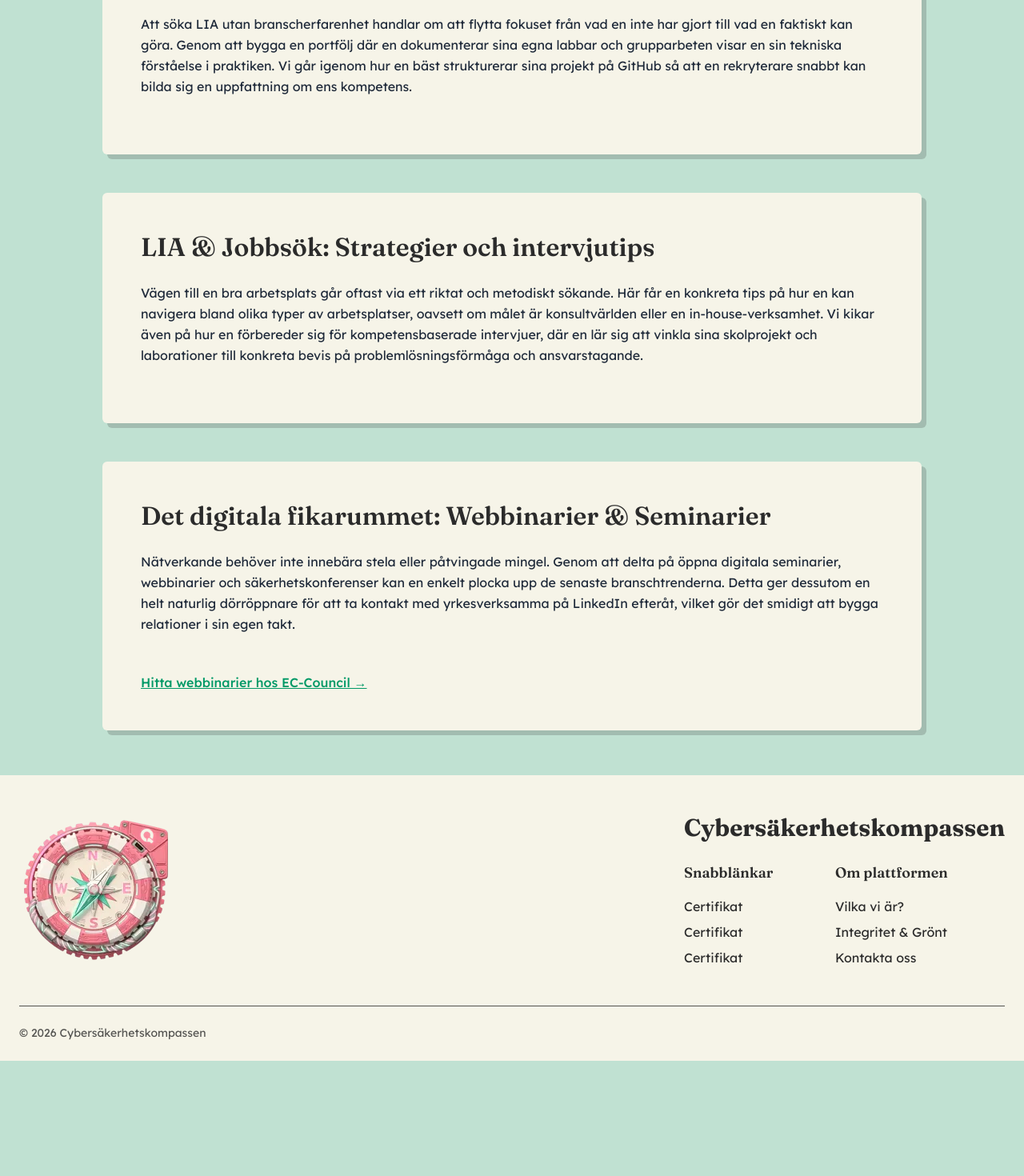
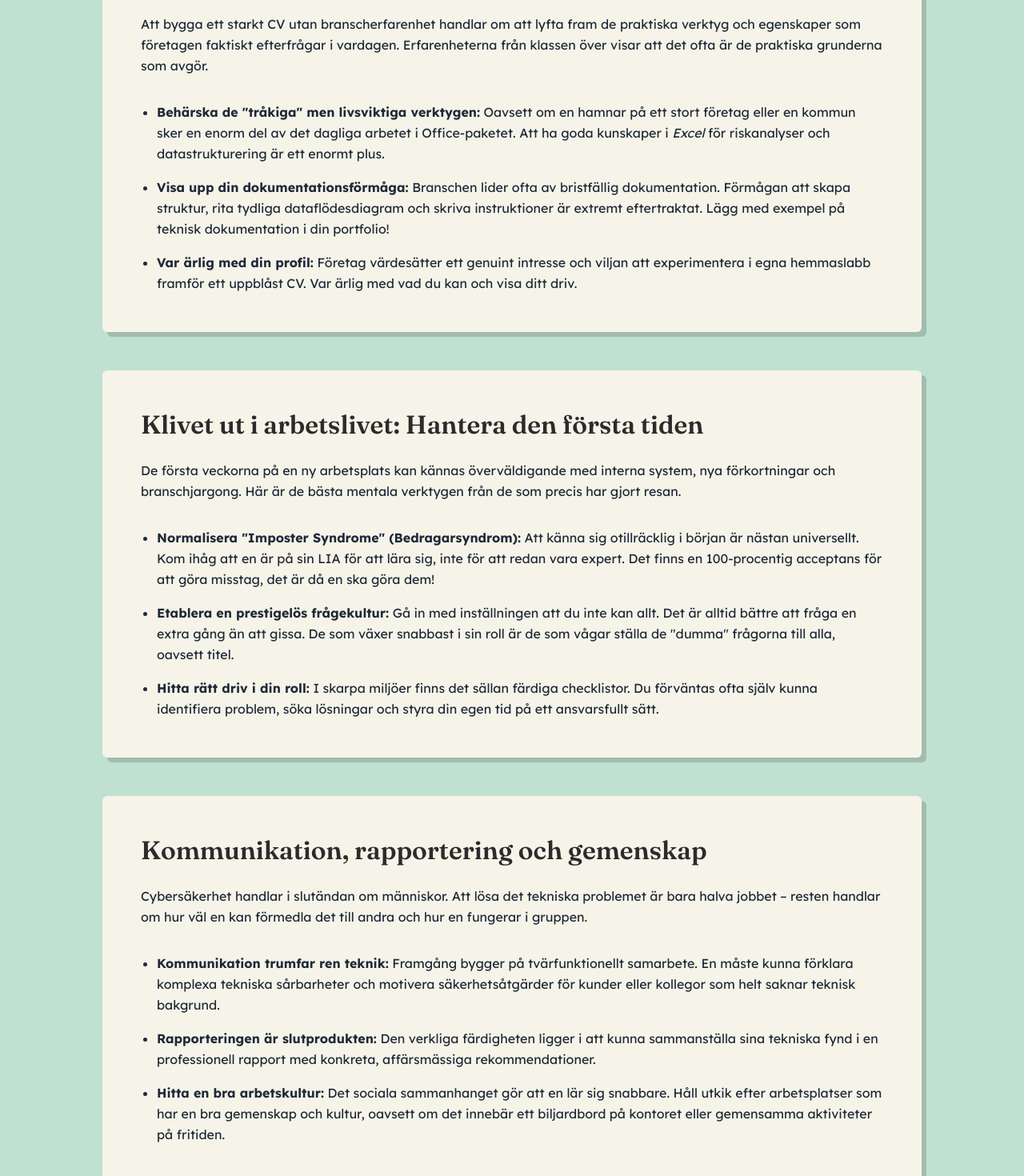
Before and after one commit to karinEkenberg/Cybersakerhetskompassen, a React (Vite) app: page /natverk in a window 1280 px wide. Shown: the part 660-2130 px from the top of the page at 80% size. Before the commit the page ends 1986 px from the top, so only its background shows below. Built offline with nearby package versions, Linux system fonts and the light colour scheme.

Commit message:
add tip for networking

```diff
--- a/src/components/Network.jsx
+++ b/src/components/Network.jsx
@@ -11,6 +11,7 @@ const Network = () => {
     <>
       <Section
         title="Nätverk, CV & Karriär"
+        headingLevel="h1"
         text="Vägen till den första LIA-platsen handlar om mer än bara tekniska verktyg. Här samlar vi handfasta råd om hur en bygger ett starkt professionellt nätverk, slipar sitt CV utan branscherfarenhet och paketerar sina praktiska labbar på rätt sätt för att hitta rätt roll i branschen."
         imageSrc={Handshake}
         imageAlt="Professional networking and career guidance illustration"
@@ -18,12 +19,87 @@ const Network = () => {
       />
 
       <Section
-        title="CV & Portföljguide: Paketera din kunskap"
-        text="Att söka LIA utan branscherfarenhet handlar om att flytta fokuset från vad en inte har gjort till vad en faktiskt kan göra. Genom att bygga en portfölj där en dokumenterar sina egna labbar och grupparbeten visar en sin tekniska förståelse i praktiken. Vi går igenom hur en bäst strukturerar sina projekt på GitHub så att en rekryterare snabbt kan bilda sig en uppfattning om ens kompetens."
-        // imageSrc={PortfolioImage}
-        imageAlt="Laptop displaying a developer portfolio and code repository"
+        title="CV & Portfolio: Fokusera på rätt färdigheter"
+        text="Att bygga ett starkt CV utan branscherfarenhet handlar om att lyfta fram de praktiska verktyg och egenskaper som företagen faktiskt efterfrågar i vardagen. Erfarenheterna från klassen över visar att det ofta är de praktiska grunderna som avgör."
         priority={false}
-      />
+      >
+        <ul className="space-y-4 mt-2 text-gray-800 leading-relaxed list-disc pl-5">
+          <li>
+            <strong>Behärska de "tråkiga" men livsviktiga verktygen:</strong>{" "}
+            Oavsett om en hamnar på ett stort företag eller en kommun sker en
+            enorm del av det dagliga arbetet i Office-paketet. Att ha goda
+            kunskaper i <em>Excel</em> för riskanalyser och datastrukturering är
+            ett enormt plus.
+          </li>
+          <li>
+            <strong>Visa upp din dokumentationsförmåga:</strong> Branschen lider
+            ofta av bristfällig dokumentation. Förmågan att skapa struktur, rita
+            tydliga dataflödesdiagram och skriva instruktioner är extremt
+            eftertraktat. Lägg med exempel på teknisk dokumentation i din
+            portfolio!
+          </li>
+          <li>
+            <strong>Var ärlig med din profil:</strong> Företag värdesätter ett
+            genuint intresse och viljan att experimentera i egna hemmaslabb
+            framför ett uppblåst CV. Var ärlig med vad du kan och visa ditt
+            driv.
+          </li>
+        </ul>
+      </Section>
+
+      <Section
+        title="Klivet ut i arbetslivet: Hantera den första tiden"
+        text="De första veckorna på en ny arbetsplats kan kännas överväldigande med interna system, nya förkortningar och branschjargong. Här är de bästa mentala verktygen från de som precis har gjort resan."
+        priority={false}
+      >
+        <ul className="space-y-4 mt-2 text-gray-800 leading-relaxed list-disc pl-5">
+          <li>
+            <strong>Normalisera "Imposter Syndrome" (Bedragarsyndrom):</strong>{" "}
+            Att känna sig otillräcklig i början är nästan universellt. Kom ihåg
+            att en är på sin LIA för att lära sig, inte för att redan vara
+            expert. Det finns en 100-procentig acceptans för att göra misstag,
+            det är då en ska göra dem!
+          </li>
+          <li>
+            <strong>Etablera en prestigelös frågekultur:</strong> Gå in med
+            inställningen att du inte kan allt. Det är alltid bättre att fråga
+            en extra gång än att gissa. De som växer snabbast i sin roll är de
+            som vågar ställa de "dumma" frågorna till alla, oavsett titel.
+          </li>
+          <li>
+            <strong>Hitta rätt driv i din roll:</strong> I skarpa miljöer finns
+            det sällan färdiga checklistor. Du förväntas ofta själv kunna
+            identifiera problem, söka lösningar och styra din egen tid på ett
+            ansvarsfullt sätt.
+          </li>
+        </ul>
+      </Section>
+
+      <Section
+        title="Kommunikation, rapportering och gemenskap"
+        text="Cybersäkerhet handlar i slutändan om människor. Att lösa det tekniska problemet är bara halva jobbet – resten handlar om hur väl en kan förmedla det till andra och hur en fungerar i gruppen."
+        priority={false}
+      >
+        <ul className="space-y-4 mt-2 text-gray-800 leading-relaxed list-disc pl-5">
+          <li>
+            <strong>Kommunikation trumfar ren teknik:</strong> Framgång bygger
+            på tvärfunktionellt samarbete. En måste kunna förklara komplexa
+            tekniska sårbarheter och motivera säkerhetsåtgärder för kunder eller
+            kollegor som helt saknar teknisk bakgrund.
+          </li>
+          <li>
+            <strong>Rapporteringen är slutprodukten:</strong> Den verkliga
+            färdigheten ligger i att kunna sammanställa sina tekniska fynd i en
+            professionell rapport med konkreta, affärsmässiga rekommendationer.
+          </li>
+          <li>
+            <strong>Hitta en bra arbetskultur:</strong> Det sociala sammanhanget
+            gör att en lär sig snabbare. Håll utkik efter arbetsplatser som har
+            en bra gemenskap och kultur, oavsett om det innebär ett biljardbord
+            på kontoret eller gemensamma aktiviteter på fritiden.
+          </li>
+        </ul>
+      </Section>
 
       <Section
         title="LIA & Jobbsök: Strategier och intervjutips"
```
